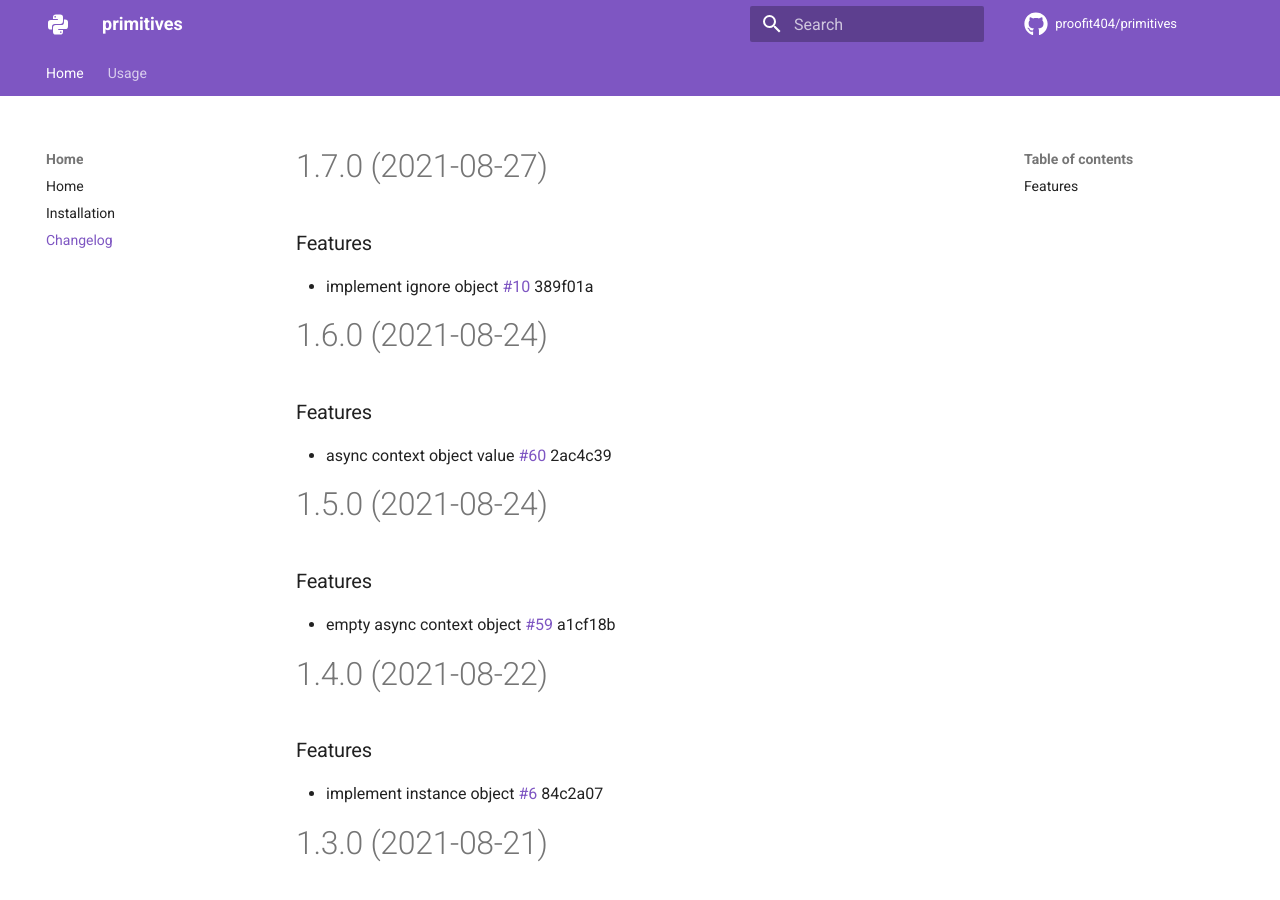
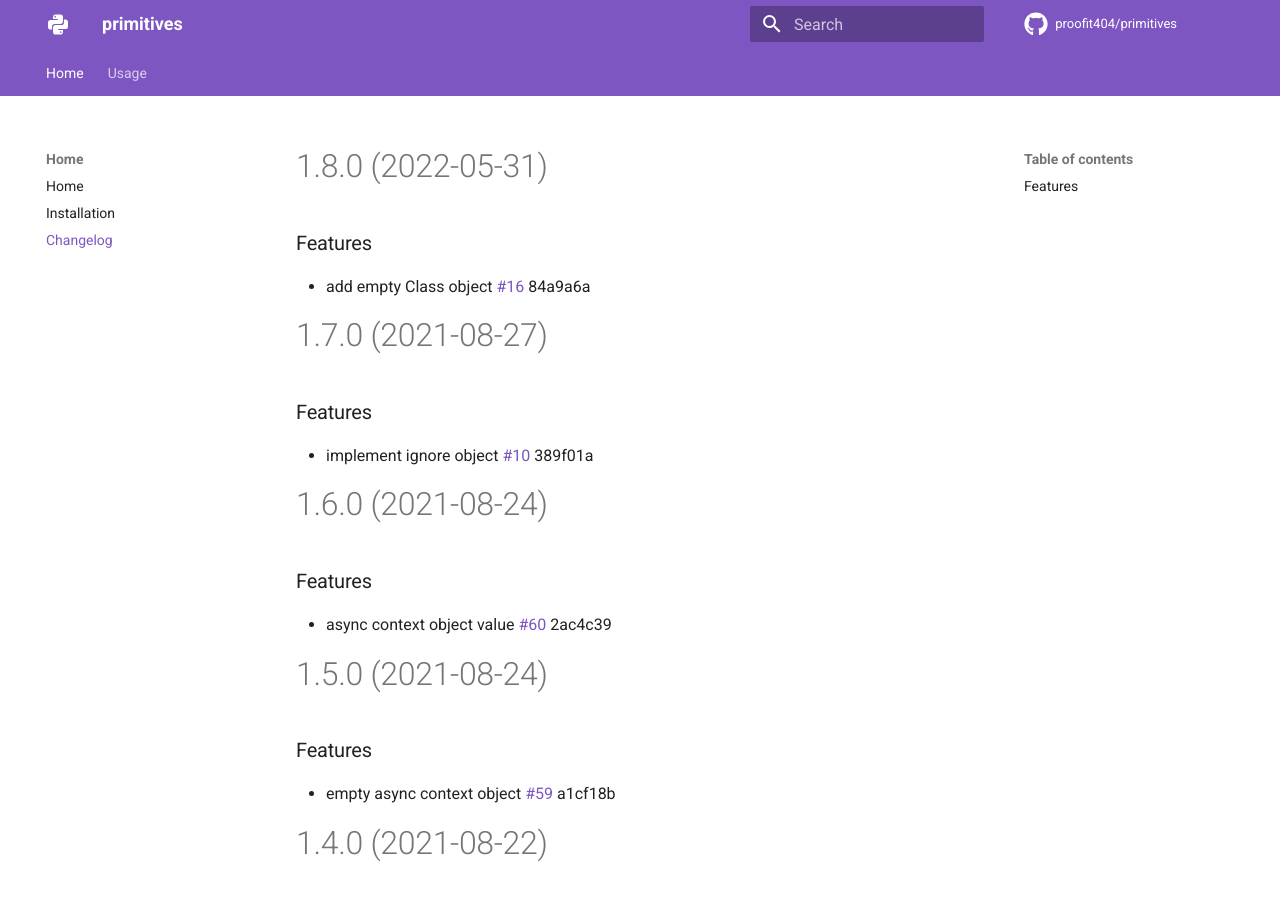
Before and after one commit to proofit404/primitives, an MkDocs documentation site: the page built from docs/changelog.md, in a window 1280 px wide and 900 px high. Built offline with MkDocs 1.6.1 and Material for MkDocs 9.7.7, drawn with Linux system fonts in a browser that asks for light colours; comment, search, counter and statistics services are not loaded.

Commit message:
chore(release): 1.8.0 [skip ci]
# 1.8.0 (2022-05-31)

### Features

* add empty Class object [#16](https://github.com/proofit404/primitives/issues/16) 84a9a6a

```diff
--- a/docs/changelog.md
+++ b/docs/changelog.md
@@ -1,3 +1,10 @@
+# 1.8.0 (2022-05-31)
+
+### Features
+
+- add empty Class object
+  [#16](https://github.com/proofit404/primitives/issues/16) 84a9a6a
+
 # 1.7.0 (2021-08-27)
 
 ### Features
--- a/pyproject.toml
+++ b/pyproject.toml
@@ -19,7 +19,7 @@ packages = [
 ]
 readme = "docs/index.md"
 repository = "https://github.com/proofit404/primitives"
-version = "1.7.0"
+version = "1.8.0"
 
 [tool.poetry.dependencies]
 python = "*"
```
